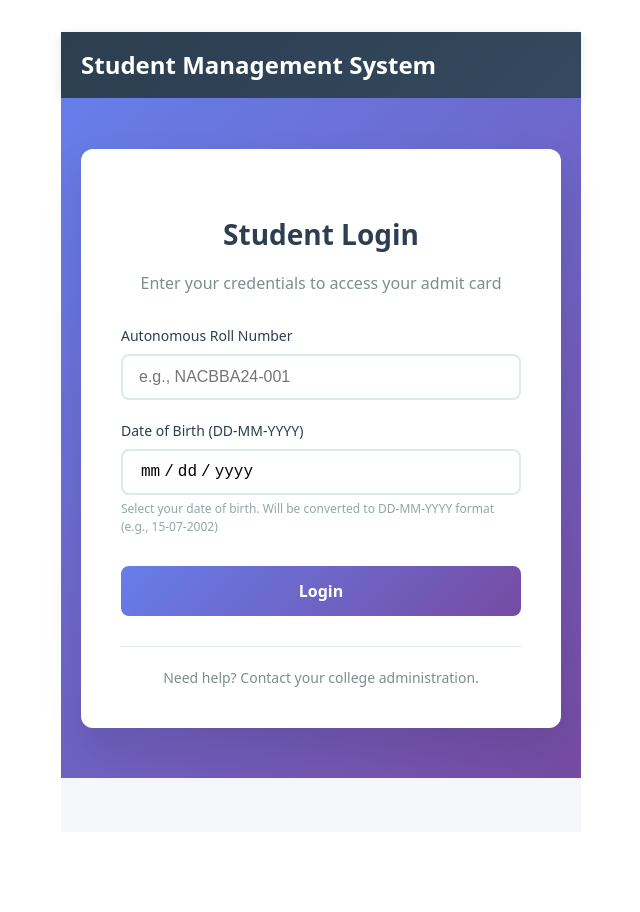
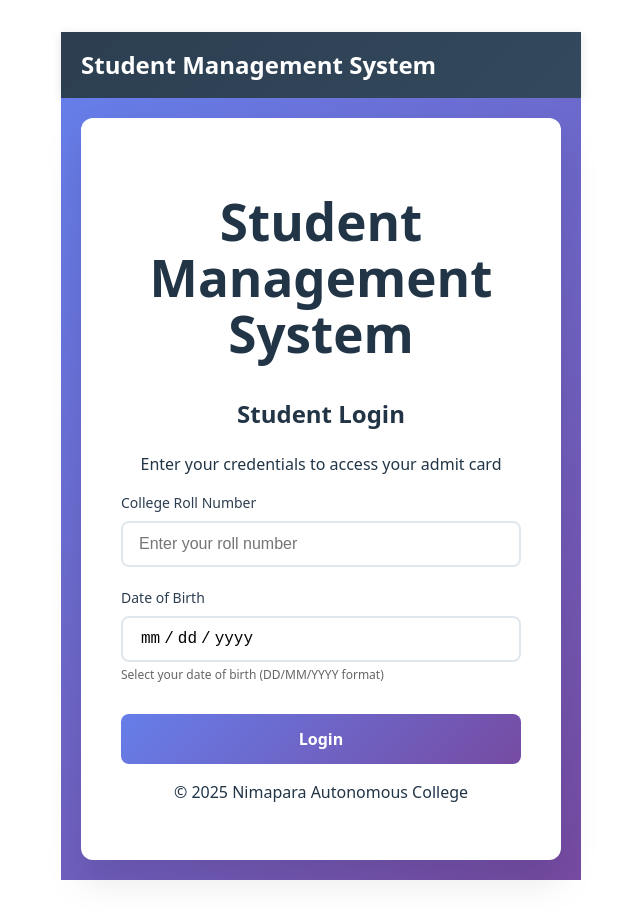
Before and after one commit to deepakyadav-02/nima-check-frontend, a React (Vite) app: page /login in a window 1280 px wide. Shown: the whole page, without its empty margins (319-959 px from the left). Before the commit the page ends 864 px from the top, so only its background shows below. Built offline with nearby package versions, Linux system fonts and the light colour scheme.

Commit message:
Update Login.jsx

```diff
--- a/src/components/Login.jsx
+++ b/src/components/Login.jsx
@@ -1,22 +1,75 @@
-import { useState } from 'react';
+import React, { useState } from "react";
 import axios from 'axios';
 import { API_BASE_URL, API_ENDPOINTS } from '../config';
-import './Login.css';
+import "./Login.css";
 
-const Login = ({ onLogin }) => {
-  const [formData, setFormData] = useState({
-    autonomousRollNo: '',
-    dob: ''
-  });
+export default function Login({ onLogin }) {
+  const [rollNumber, setRollNumber] = useState("");
+  const [dateOfBirth, setDateOfBirth] = useState("");
   const [loading, setLoading] = useState(false);
-  const [error, setError] = useState('');
+  const [error, setError] = useState("");
 
-  const handleInputChange = (e) => {
-    const { name, value } = e.target;
-    setFormData(prev => ({
-      ...prev,
-      [name]: value
-    }));
+  const handleSubmit = async (e) => {
+    e.preventDefault();
+
+    setLoading(true);
+    setError('');
+
+    try {
+      // Validate date input
+      if (!dateOfBirth) {
+        setError('Please select your date of birth');
+        setLoading(false);
+        return;
+      }
+
+      // Convert the date format before sending to backend
+      const formattedDob = formatDateForBackend(dateOfBirth);
+
+      if (!formattedDob) {
+        setError('Invalid date format. Please try again.');
+        setLoading(false);
+        return;
+      }
+
+      // Validate the formatted date is in dd-mm-yyyy format
+      if (!validateDateFormat(formattedDob)) {
+        setError('Date must be in DD-MM-YYYY format (e.g., 15-07-2002)');
+        setLoading(false);
+        return;
+      }
+
+      const payload = {
+        autonomousRollNo: rollNumber,
+        dob: formattedDob
+      };
+
+      console.log('Sending login payload:', payload);
+      const response = await axios.post(`${API_BASE_URL}${API_ENDPOINTS.LOGIN}`, payload);
+
+      console.log('Login API response:', response.data);
+
+      // Backend returns 'user' and 'token', not 'student' and 'success'
+      if (response.data.token && response.data.user) {
+        console.log('Login successful, calling onLogin with:', response.data.user, response.data.token);
+        onLogin(response.data.user, response.data.token);
+      } else {
+        setError(response.data.message || 'Login failed');
+      }
+    } catch (err) {
+      console.error('Login error:', err);
+      if (err.response?.data?.message) {
+        setError(err.response.data.message);
+      } else if (err.response?.status === 404) {
+        setError('Student not found. Please check your Roll No and Date of Birth.');
+      } else if (err.response?.status === 401) {
+        setError('Invalid credentials. Please check your Roll No and Date of Birth.');
+      } else {
+        setError('Login failed. Please try again later.');
+      }
+    } finally {
+      setLoading(false);
+    }
   };
 
   // Convert YYYY-MM-DD to DD-MM-YYYY format
@@ -85,114 +138,53 @@
     return true;
   };
 
-  const handleSubmit = async (e) => {
-    e.preventDefault();
-    e.stopPropagation();
-
-    // Remove focus from any input fields to prevent date picker from opening
-    if (document.activeElement) {
-      document.activeElement.blur();
-    }
-
-    setLoading(true);
-    setError('');
-
-    try {
-      // Validate date input
-      if (!formData.dob) {
-        setError('Please select your date of birth');
-        setLoading(false);
-        return;
-      }
-
-      // Convert the date format before sending to backend
-      const formattedDob = formatDateForBackend(formData.dob);
-
-      if (!formattedDob) {
-        setError('Invalid date format. Please try again.');
-        setLoading(false);
-        return;
-      }
-
-      // Validate the formatted date is in dd-mm-yyyy format
-      if (!validateDateFormat(formattedDob)) {
-        setError('Date must be in DD-MM-YYYY format (e.g., 15-07-2002)');
-        setLoading(false);
-        return;
-      }
-
-      const payload = {
-        autonomousRollNo: formData.autonomousRollNo,
-        dob: formattedDob
-      };
-
-      console.log('Sending login payload:', payload);
-      const response = await axios.post(`${API_BASE_URL}${API_ENDPOINTS.LOGIN}`, payload);
-
-      console.log('Login API response:', response.data);
-
-      // Backend returns 'user' and 'token', not 'student' and 'success'
-      if (response.data.token && response.data.user) {
-        console.log('Login successful, calling onLogin with:', response.data.user, response.data.token);
-        onLogin(response.data.user, response.data.token);
-      } else {
-        setError(response.data.message || 'Login failed');
-      }
-    } catch (err) {
-      console.error('Login error:', err);
-      if (err.response?.data?.message) {
-        setError(err.response.data.message);
-      } else if (err.response?.status === 404) {
-        setError('Student not found. Please check your Roll No and Date of Birth.');
-      } else if (err.response?.status === 401) {
-        setError('Invalid credentials. Please check your Roll No and Date of Birth.');
-      } else {
-        setError('Login failed. Please try again later.');
-      }
-    } finally {
-      setLoading(false);
-    }
-  };
-
   return (
     <div className="login-container">
       <div className="login-card">
-        <div className="login-header">
-          <h2>Student Login</h2>
-          <p>Enter your credentials to access your admit card</p>
+        {/* College Logo & Name */}
+        <div className="college-header">
+          <h1 className="system-title">Student Management System</h1>
+          <h2 className="login-title">Student Login</h2>
+          <p className="login-subtitle">Enter your credentials to access your admit card</p>
         </div>
 
+        {/* Login Form */}
         <form onSubmit={handleSubmit} className="login-form">
           <div className="form-group">
-            <label htmlFor="autonomousRollNo">Autonomous Roll Number</label>
+            <label htmlFor="rollNumber">College Roll Number</label>
             <input
+              id="rollNumber"
               type="text"
-              id="autonomousRollNo"
-              name="autonomousRollNo"
-              value={formData.autonomousRollNo}
-              onChange={handleInputChange}
-              placeholder="e.g., NACBBA24-001"
+              value={rollNumber}
+              onChange={(e) => setRollNumber(e.target.value)}
+              placeholder="Enter your roll number"
               required
+              disabled={loading}
+              autoComplete="off"
             />
           </div>
 
           <div className="form-group">
-            <label htmlFor="dob">Date of Birth (DD-MM-YYYY)</label>
+            <label htmlFor="dateOfBirth">Date of Birth</label>
             <input
+              id="dateOfBirth"
               type="date"
-              id="dob"
-              name="dob"
-              value={formData.dob}
-              onChange={handleInputChange}
-              onBlur={() => {
-                // Ensure date input loses focus when form is submitted
-                if (document.activeElement === document.getElementById('dob')) {
-                  document.getElementById('dob').blur();
+              value={dateOfBirth}
+              onChange={(e) => {
+                setDateOfBirth(e.target.value);
+                // Clear error when user starts typing
+                if (error) {
+                  setError('');
                 }
               }}
               required
+              disabled={loading}
+              max={new Date().toISOString().split('T')[0]} // Prevent future dates
+              min="1900-01-01" // Reasonable minimum date
             />
-            <small>Select your date of birth. Will be converted to DD-MM-YYYY format (e.g., 15-07-2002)</small>
+            <small style={{ fontSize: '12px', color: '#666', marginTop: '4px', display: 'block' }}>
+              Select your date of birth (DD/MM/YYYY format)
+            </small>
           </div>
 
           {error && (
@@ -201,28 +193,16 @@
             </div>
           )}
 
-          <button
-            type="submit"
-            className="login-btn"
-            disabled={loading}
-            onClick={(e) => {
-              // Ensure date input loses focus when button is clicked
-              const dobInput = document.getElementById('dob');
-              if (dobInput && document.activeElement === dobInput) {
-                dobInput.blur();
-              }
-            }}
-          >
+          <button type="submit" className="login-btn" disabled={loading}>
             {loading ? 'Logging in...' : 'Login'}
           </button>
         </form>
 
-        <div className="login-help">
-          <p>Need help? Contact your college administration.</p>
+        {/* Footer */}
+        <div className="footer">
+          <p>© 2025 Nimapara Autonomous College</p>
         </div>
       </div>
     </div>
   );
-};
-
-export default Login;
+}
```
